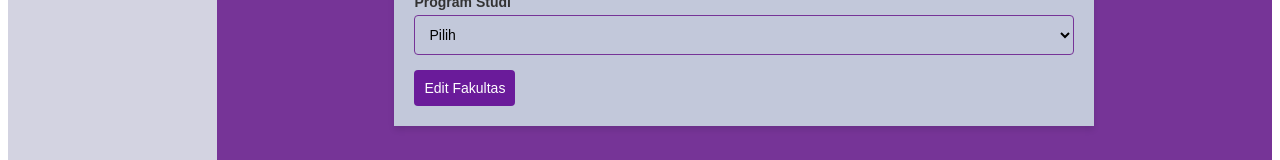
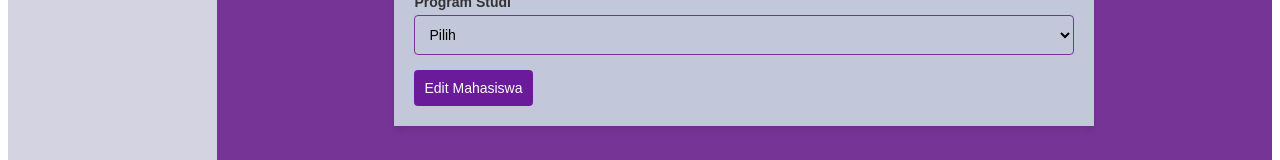
Before and after one commit to mvplayea/web_krs, a SvelteKit app: page /admin/mahasiswa/edit/1 in a window 1280 px wide. Shown: the part 594-754 px from the top of the page. Built offline with nearby package versions, Linux system fonts and the light colour scheme; no server answers.

Commit message:
refactor: add required input

```diff
--- a/src/routes/admin/mahasiswa/edit/[nim]/+page.svelte
+++ b/src/routes/admin/mahasiswa/edit/[nim]/+page.svelte
@@ -84,6 +84,7 @@
                             type="text"
                             id="nama_mahasiswa"
                             bind:value={formData.nama_mahasiswa}
+                            required
                     />
                 </div>
 
@@ -93,6 +94,7 @@
                             type="textarea"
                             id="alamat"
                             bind:value={formData.alamat}
+                            required
                     />
                 </div>
 
@@ -101,6 +103,7 @@
                     <select
                             id="jenis_kelamin"
                             bind:value={formData.jenis_kelamin}
+                            required
                     >
                         <option value="">Select Gender</option>
                         <option value="L">Laki-laki</option>
@@ -114,6 +117,7 @@
                             type="text"
                             id="semester_id"
                             bind:value={formData.semester_id}
+                            required
                     />
                 </div>
 
@@ -126,7 +130,7 @@
                     </select>
                 </div>
 
-                <button type="submit" class="submit-button">Edit Fakultas</button>
+                <button type="submit" class="submit-button">Edit Mahasiswa</button>
             </form>
         </div>
     </div>
```
